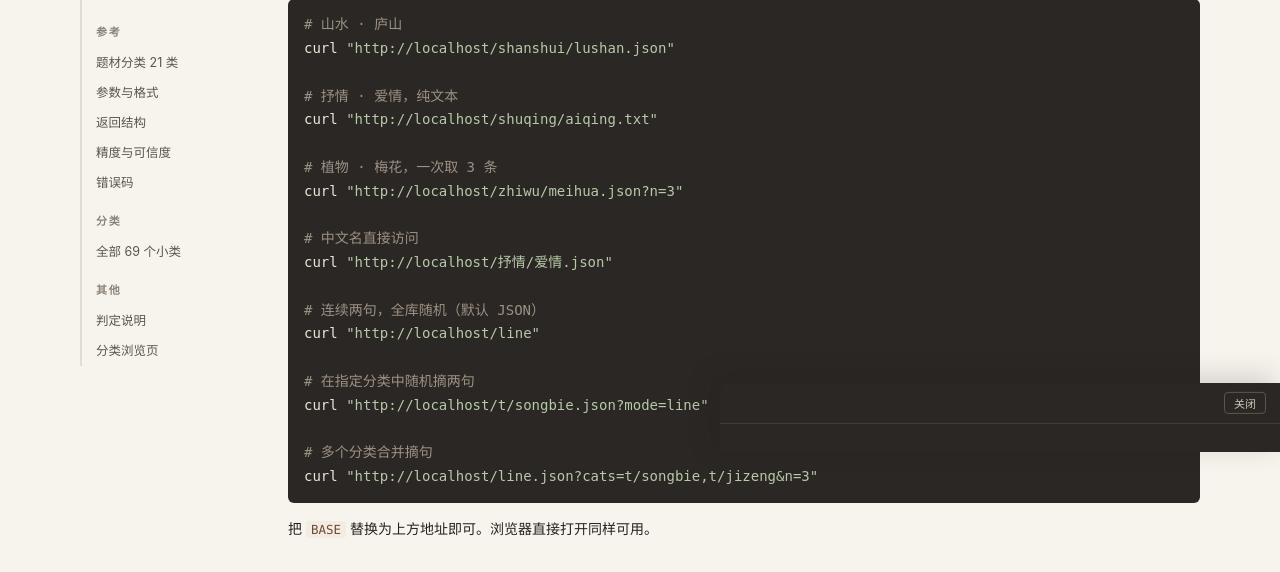
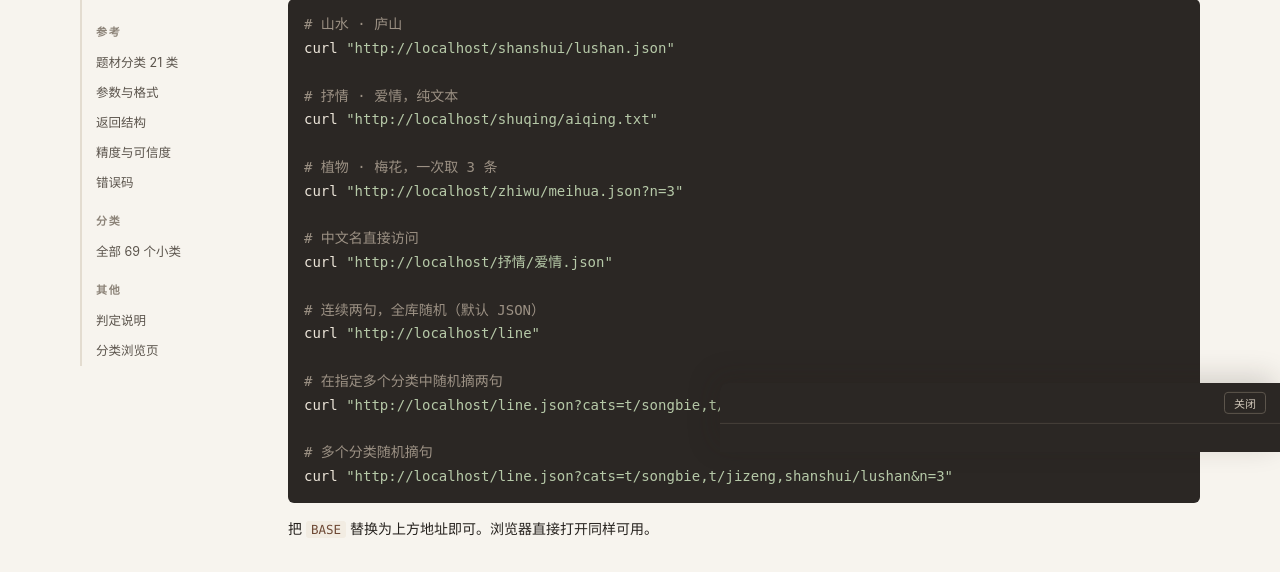
Before and after one commit to ibycat/chinese-poetry, a Python web app: template cloudflare/template/doc.html in a window 1280 px wide. Shown: the part 424-996 px from the top of the page. Run offline with Jinja, Linux system fonts and the light colour scheme; the template is opened without the code that fills it, so the values that code supplies are empty.

Commit message:
Update multi-category excerpt examples

```diff
--- a/cloudflare/template/doc.html
+++ b/cloudflare/template/doc.html
@@ -193,11 +193,11 @@ curl <span class="s">"BASE/抒情/爱情.json"</span>
 <span class="c"># 连续两句，全库随机（默认 JSON）</span>
 curl <span class="s">"BASE/line"</span>
 
-<span class="c"># 在指定分类中随机摘两句</span>
-curl <span class="s">"BASE/t/songbie.json?mode=line"</span>
+<span class="c"># 在指定多个分类中随机摘两句</span>
+curl <span class="s">"BASE/line.json?cats=t/songbie,t/jizeng"</span>
 
-<span class="c"># 多个分类合并摘句</span>
-curl <span class="s">"BASE/line.json?cats=t/songbie,t/jizeng&amp;n=3"</span></pre>
+<span class="c"># 多个分类随机摘句</span>
+curl <span class="s">"BASE/line.json?cats=t/songbie,t/jizeng,shanshui/lushan&amp;n=3"</span></pre>
       <p>把 <code>BASE</code> 替换为上方地址即可。浏览器直接打开同样可用。</p>
     </section>
 
```
